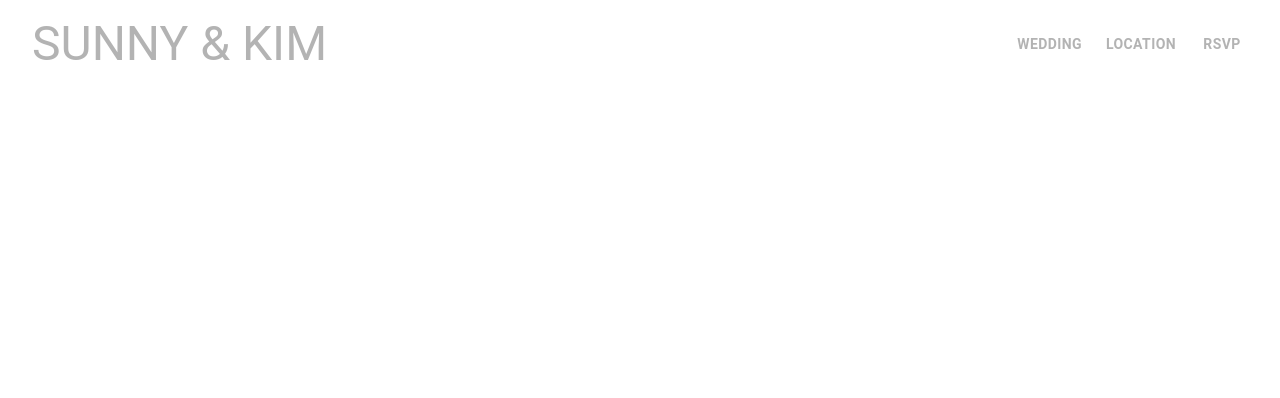
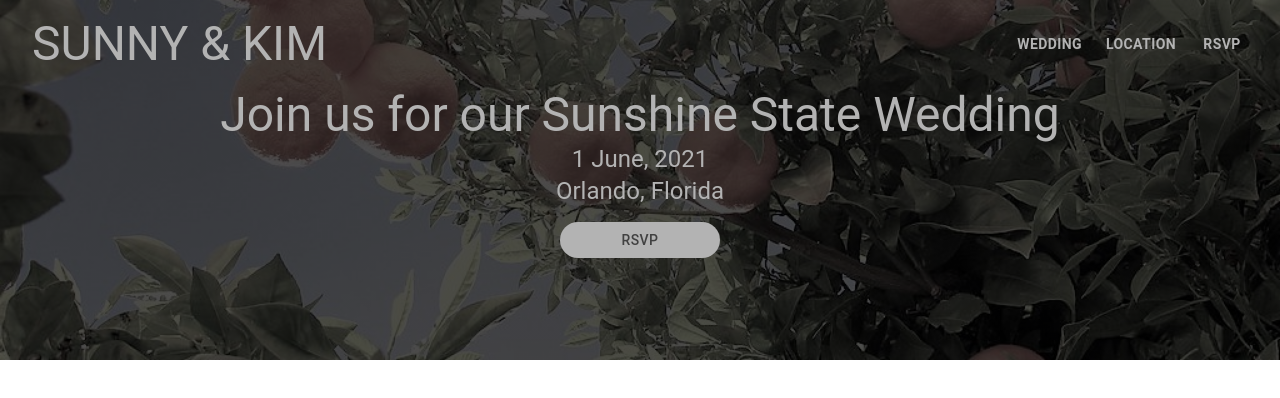
Before and after one commit to hebs87/wedding-website-frontend, a React (Create React App) app: page / in a window 1280 px wide. Shown: the top 398 px of the page. Built offline with nearby package versions, Linux system fonts and the light colour scheme.

Commit message:
Created Banner component, applied custom styles and imported into App

```diff
--- a/src/App.js
+++ b/src/App.js
@@ -1,11 +1,20 @@
 import React from 'react';
 import './App.css';
 import NavBar from "./components/NavBar/NavBar";
+import Banner from "./components/Banner/Banner";
+import OrangeTree from './static/assets/orange-tree.jpg';
 
 const App = () => {
   return (
     <div className="App">
       <NavBar/>
+      <Banner
+        imageUrl={OrangeTree}
+        title={'Join us for our Sunshine State Wedding'}
+        firstTextLine={'1 June, 2021'}
+        secondTextLine={'Orlando, Florida'}
+        button={'RSVP'}
+      />
     </div>
   );
 }
--- /dev/null
+++ b/src/components/Banner/Banner.jsx
@@ -0,0 +1,51 @@
+import React from "react";
+import {useStyles} from './Banner.styles';
+import Container from "@material-ui/core/Container";
+import Typography from "@material-ui/core/Typography";
+import Button from "@material-ui/core/Button";
+
+const Banner = ({imageUrl, title, firstTextLine, secondTextLine, button}) => {
+  // Get the classes from the useStyles function
+  const classes = useStyles();
+
+  return (
+    <div
+      style={{
+        background: `linear-gradient(
+            rgba(0, 0, 0, 0.6),
+            rgba(0, 0, 0, 0.6)
+        ), url(${imageUrl}) no-repeat center / cover`,
+      }}
+      className={classes.bannerBgImg}
+    >
+      <Container className={classes.bannerContainer} maxWidth="lg">
+        {
+          title &&
+          <Typography className={classes.bannerTitle} variant='h3' component='h3'>
+            {title}
+          </Typography>
+        }
+        {
+          firstTextLine &&
+          <Typography className={classes.bannerText} variant='h5' component='h5'>
+            {firstTextLine}
+          </Typography>
+        }
+        {
+          secondTextLine &&
+          <Typography className={classes.bannerText} variant='h5' component='h5'>
+            {secondTextLine}
+          </Typography>
+        }
+        {
+          button &&
+          <Button className={classes.bannerBtn}>
+            {button}
+          </Button>
+        }
+      </Container>
+    </div>
+  )
+}
+
+export default Banner;
--- /dev/null
+++ b/src/components/Banner/Banner.styles.js
@@ -0,0 +1,33 @@
+import {makeStyles} from "@material-ui/core/styles";
+
+export const useStyles = makeStyles((theme) => ({
+  bannerBgImg: {
+    minHeight: '45vh',
+    display: 'flex',
+  },
+  bannerContainer: {
+    display: 'flex !important',
+    flexDirection: 'column',
+    justifyContent: 'center',
+    alignContent: 'center',
+    color: '#b3b3b3',
+  },
+  bannerTitle: {
+
+  },
+  bannerText: {
+
+  },
+  bannerBtn: {
+    backgroundColor: '#b3b3b3',
+    color: '#414141',
+    width: '10rem',
+    margin: '15px auto',
+    borderRadius: '1.3rem',
+    transition: 'all 0.35s ease-in-out',
+    '&:hover': {
+      backgroundColor: '#d83600',
+      color: '#b3b3b3',
+    },
+  },
+}));
```
